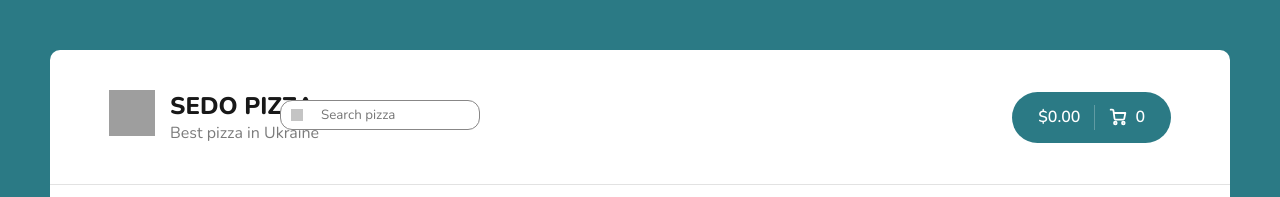
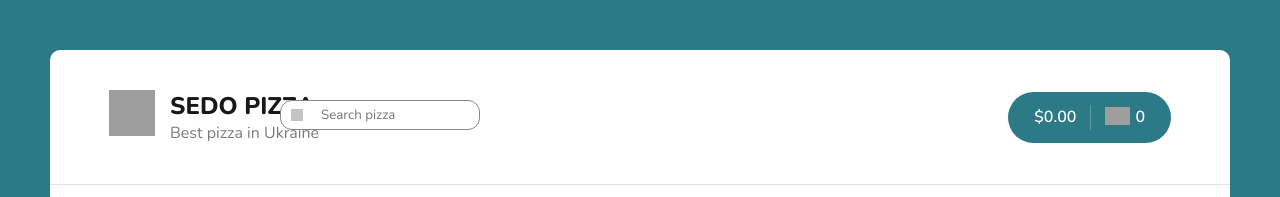
Before and after one commit to deansainer/pizzeria, a React (Create React App) app in the folder pizzeria-app/: page / in a window 1280 px wide. Shown: the top 197 px of the page. Built offline with nearby package versions, Linux system fonts and the light colour scheme; no server answers; grey boxes are pictures that could not be loaded.

Commit message:
implemented cart quantity/total counter, made cart items not to be repeated

```diff
--- a/pizzeria-app/src/App.js
+++ b/pizzeria-app/src/App.js
@@ -13,7 +13,8 @@ export const PizzaContext = createContext(); // creating and exporting context
 function App() {
 
   const [cartItems, setCartItems] = useState([])
-
+  const cartTotal = cartItems.reduce((total, item) => total + (item.price*item.quantity), 0).toFixed(2)
+  const totalCartQuantity = cartItems.reduce((totalQuantity, item) => totalQuantity + item.quantity, 0)
   const [searchValue, setSearchValue] = useState('')
   const [sortingType, setSortingType] = useState(0)
   const [activeCategory, setActiveCategory] = useState(0)
@@ -21,7 +22,13 @@ function App() {
 
   return (
     <body>
-      <PizzaContext.Provider value={{searchValue, setSearchValue, sortingType, setSortingType, activeCategory, setActiveCategory, isDesc, setIsDesc, cartItems, setCartItems}}>
+      <PizzaContext.Provider value={{searchValue, setSearchValue,
+        sortingType, setSortingType,
+        activeCategory, setActiveCategory,
+        isDesc, setIsDesc, cartItems,
+        setCartItems, totalCartQuantity,
+        cartTotal}}>
+
         <div class="wrapper">
           <Header/>
             <div class="content">
--- a/pizzeria-app/src/components/Header.tsx
+++ b/pizzeria-app/src/components/Header.tsx
@@ -5,8 +5,7 @@ import { PizzaContext } from '../App'
 
 const Header = ({}) => {
 
-  const {searchValue, setSearchValue, cartItems} = useContext(PizzaContext)
-  const cartTotal = cartItems.reduce((total, item) => total + item.price, 0).toFixed(2)
+  const {searchValue, setSearchValue, totalCartQuantity, cartTotal} = useContext(PizzaContext)
 
   return (
     <div className="header">
@@ -25,36 +24,8 @@ const Header = ({}) => {
         <Link to={'/cart'} className="button button--cart">
           <span>${cartTotal}</span>
           <div className="button__delimiter"></div>
-          <svg
-            width="18"
-            height="18"
-            viewBox="0 0 18 18"
-            fill="none"
-            xmlns="http://www.w3.org/2000/svg"
-          >
-            <path
-              d="M6.33333 16.3333C7.06971 16.3333 7.66667 15.7364 7.66667 15C7.66667 14.2636 7.06971 13.6667 6.33333 13.6667C5.59695 13.6667 5 14.2636 5 15C5 15.7364 5.59695 16.3333 6.33333 16.3333Z"
-              stroke="white"
-              stroke-width="1.8"
-              stroke-linecap="round"
-              stroke-linejoin="round"
-            />
-            <path
-              d="M14.3333 16.3333C15.0697 16.3333 15.6667 15.7364 15.6667 15C15.6667 14.2636 15.0697 13.6667 14.3333 13.6667C13.597 13.6667 13 14.2636 13 15C13 15.7364 13.597 16.3333 14.3333 16.3333Z"
-              stroke="white"
-              stroke-width="1.8"
-              stroke-linecap="round"
-              stroke-linejoin="round"
-            />
-            <path
-              d="M4.78002 4.99999H16.3334L15.2134 10.5933C15.1524 10.9003 14.9854 11.176 14.7417 11.3722C14.4979 11.5684 14.1929 11.6727 13.88 11.6667H6.83335C6.50781 11.6694 6.1925 11.553 5.94689 11.3393C5.70128 11.1256 5.54233 10.8295 5.50002 10.5067L4.48669 2.82666C4.44466 2.50615 4.28764 2.21182 4.04482 1.99844C3.80201 1.78505 3.48994 1.66715 3.16669 1.66666H1.66669"
-              stroke="white"
-              stroke-width="1.8"
-              stroke-linecap="round"
-              stroke-linejoin="round"
-            />
-          </svg>
-          <span>{cartItems.length}</span>
+          <img className='cart__icon' src="https://cdn-icons-png.flaticon.com/128/4647/4647563.png" alt="cart" />
+          <span>{totalCartQuantity}</span>
         </Link>
       </div>
     </div>
--- a/pizzeria-app/src/components/PizzaItem.tsx
+++ b/pizzeria-app/src/components/PizzaItem.tsx
@@ -1,14 +1,24 @@
 import React, { useContext, useState } from "react";
 import { PizzaContext } from "../App.js";
 
-const PizzaItem = ({ title, price, image, item }) => {
+const PizzaItem = ({item }) => {
 
   const {cartItems, setCartItems} = useContext(PizzaContext);
 
-  function addToCart(item){
-    setCartItems([...cartItems, item])
+  function addToCart(item) {
+    const existingItem = cartItems.find(cartItem => cartItem.id === item.id);
+
+    if (existingItem) {
+      const updatedCartItems = cartItems.map(cartItem => cartItem.id === item.id ? { ...cartItem, quantity: cartItem.quantity + 1 }: cartItem );
+      setCartItems(updatedCartItems);
+    } else {
+      const itemWithQuantity = { ...item, quantity: 1 };
+      setCartItems([...cartItems, itemWithQuantity]);
+    }
+
     console.log(cartItems);
   }
+
 
   const sizes = ["26 cm", "30 cm", "40 cm"];
   const [selectedSize, setSelectedSize] = useState(0);
@@ -19,8 +29,8 @@ const PizzaItem = ({ title, price, image, item }) => {
   return (
     <div className="pizza-block-wrapper">
       <div className="pizza-block">
-        <img className="pizza-block__image" src={image} alt="Pizza" />
-        <h4 className="pizza-block__title">{title}</h4>
+        <img className="pizza-block__image" src={item.image} alt="Pizza" />
+        <h4 className="pizza-block__title">{item.title}</h4>
         <div className="pizza-block__selector">
           <ul>
             {thicknesses.map((thickness, id) => (
@@ -39,7 +49,7 @@ const PizzaItem = ({ title, price, image, item }) => {
           </ul>
         </div>
         <div className="pizza-block__bottom">
-          <div className="pizza-block__price">${price}</div>
+          <div className="pizza-block__price">${item.price}</div>
           <div className="button button--outline button--add" onClick={() => addToCart(item)}>  <span>Add</span>
           </div>
         </div>
--- a/pizzeria-app/src/pages/Cart.jsx
+++ b/pizzeria-app/src/pages/Cart.jsx
@@ -4,7 +4,7 @@ import { PizzaContext } from "../App";
 import { Link } from "react-router-dom";
 
 const Cart = () => {
-  const {cartItems, setCartItems} = useContext(PizzaContext);
+  const {cartItems, setCartItems, totalCartQuantity, cartTotal} = useContext(PizzaContext);
 
   function clearCart(){
     setCartItems([])
@@ -15,7 +15,6 @@ const Cart = () => {
     setCartItems(updatedCartItems)
   }
 
-  const cartTotal = cartItems.reduce((total, item) => total + item.price, 0).toFixed(2)
 
   return (
     <div class="container container--cart">
@@ -51,14 +50,14 @@ const Cart = () => {
             <div>
               <img className='cart_icon' src="https://cdn-icons-png.flaticon.com/128/15795/15795911.png"/>
             </div>
-            <div style={{marginBottom: '5px', fontSize: '25px'}}><b>2</b></div>
+            <div style={{marginBottom: '5px', fontSize: '25px'}}><b>{item.quantity}</b></div>
             <div>
               <img className='cart_icon' src="https://cdn-icons-png.flaticon.com/128/1828/1828919.png"/>
             </div>
           </div>
 
           <div class="cart__item-price">
-            <b>${item.price}</b>
+            <b>${item.price*item.quantity}</b>
           </div>
           <div class="cart__item-remove">
           <img onClick={()=> deleteItem(item.id)} className='cart_icon' src="https://cdn-icons-png.flaticon.com/128/1828/1828945.png"/>
@@ -71,7 +70,7 @@ const Cart = () => {
       </div>
       <div class="cart__bottom">
         <div class="cart__bottom-details">
-          <span>Amount: <b>{cartItems.length}</b></span>
+          <span>Amount: <b>{totalCartQuantity}</b></span>
           <span>Cart total: <b>${cartTotal}</b>{" "}</span>
         </div>
         <div class="cart__bottom-buttons">
--- a/pizzeria-app/src/pages/Home.jsx
+++ b/pizzeria-app/src/pages/Home.jsx
@@ -19,7 +19,6 @@ const Home = () => {
     setIsDesc,
   } = useContext(PizzaContext);
 
-console.log(PizzaSkeleton);
   // sort types
   const sortingTypes = ["rating", "price", "title"];
 
@@ -73,12 +72,7 @@ console.log(PizzaSkeleton);
         <div class="content__items">
           {/* rendering pizzas */}
            {isLoading  ? Array.from({ length: 4 }, (_, index) => <PizzaSkeleton key={index} />) : filteredPizzas.map((pizza) => (
-            <PizzaItem
-              title={pizza.title}
-              price={pizza.price}
-              image={pizza.image}
-              item={pizza}
-            />
+            <PizzaItem item={pizza}/>
           ))
   }
         </div>
--- a/pizzeria-app/src/scss/app.scss
+++ b/pizzeria-app/src/scss/app.scss
@@ -92,24 +92,22 @@ body {
     display: flex;
     justify-content: space-between;
     align-items: center;
+
   }
+
+  &__icon{
+    max-width: 25px;
+    max-height: 25px;
+    margin-right: 5px;
+    margin-bottom: 2px;
+   }
 
   .content__title {
     display: flex;
     align-items: center;
     font-size: 32px;
 
-    svg {
-      position: relative;
-      top: -2px;
-      width: 30px;
-      height: 30px;
-      margin-right: 10px;
-      path {
-        stroke: black;
-        stroke-width: 1.9;
-      }
-    }
+
   }
 
   &__clear {
```
Also changed, not shown: pizzeria-app/src/scss/_variables.scss (added).
